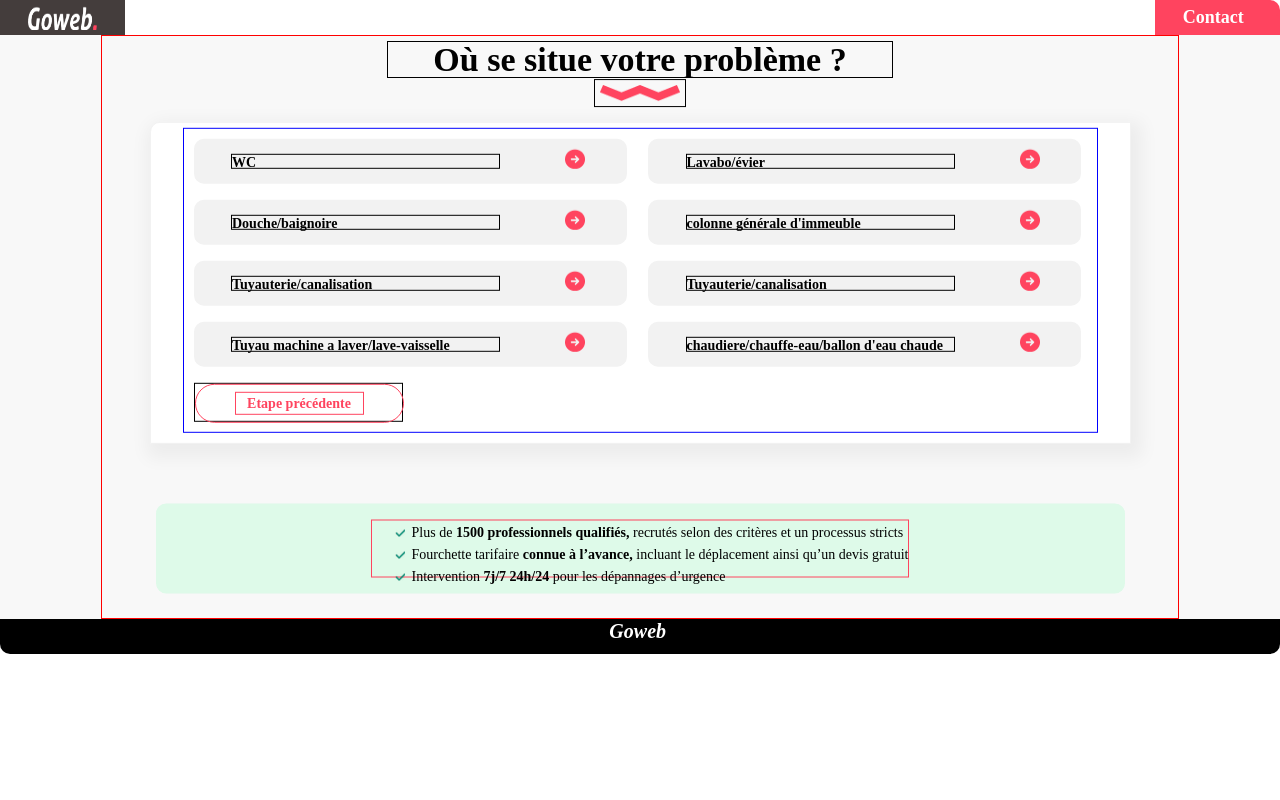
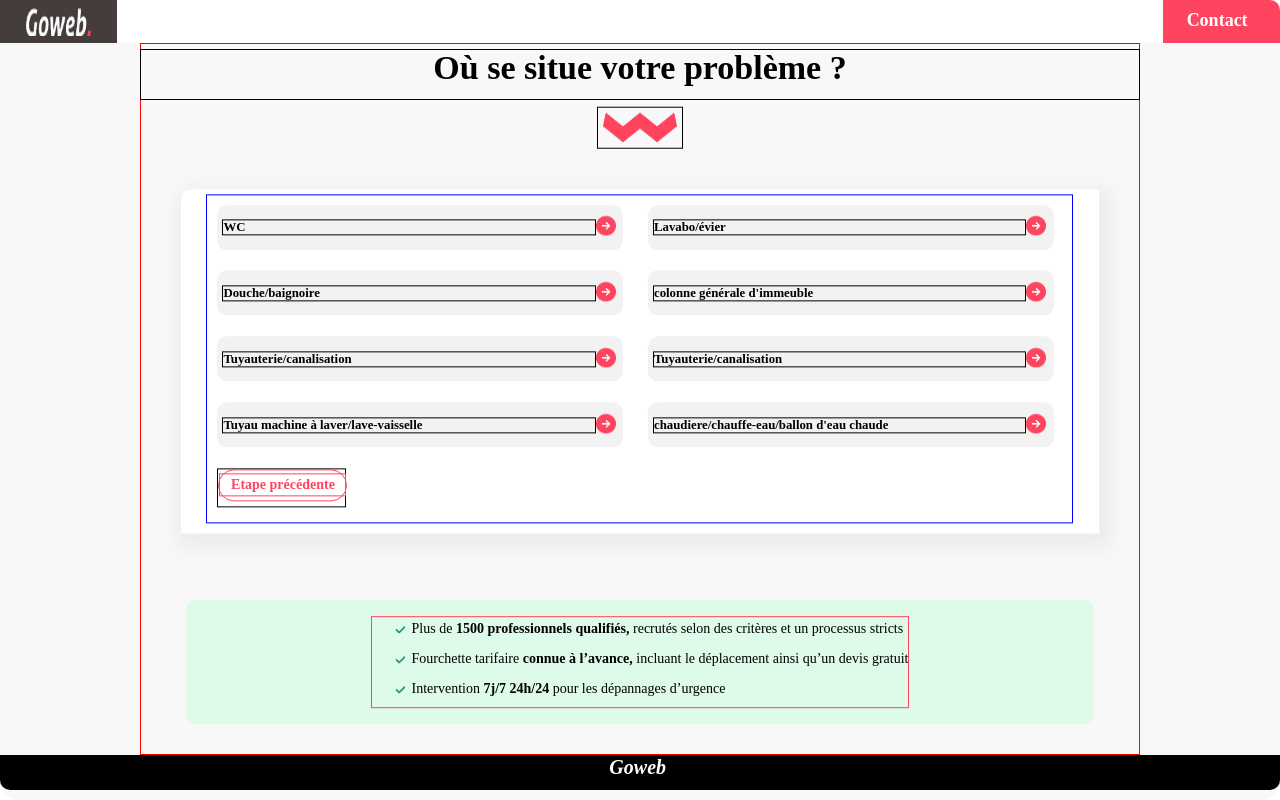
Before and after one commit to Akim-Kaf/projetgoweb, a React (Create React App) app: page / in a window 1280 px wide. Built offline with nearby package versions, Linux system fonts and the light colour scheme.

Commit message:
reponsive template v1

```diff
--- a/src/components/questionnaire/Questionnaire.css
+++ b/src/components/questionnaire/Questionnaire.css
@@ -1,10 +1,12 @@
 .main-container{
-    width: 1339;
-    height: 654;
+    position:absolute;
+    /*z-index: auto;*/
+    width: 100%;
+    height: 100%;
     gap: 48px;
     opacity: 0px;
-    top: 170px;
-    left: 170px;
+    /*top: 170px;    */
+    /*left: 170px;          */
     border-radius: 20px;
     background: #F8F8F8;
     opacity: 0px;
@@ -14,7 +16,7 @@
 .nav-bar{
     display: flex;
     width: 100%;
-    height: 35px;
+    height: 5.352%;
     gap: 0px;
     justify-content: space-between;
     opacity: 0px;
@@ -22,17 +24,17 @@
 }
 
 .logo-frame{
-    width: 125px;
-    height: 35px;
-    gap: 8px;
+    width: 9.151%;
+    height: 100%;
+    /*gap: 8px;*/
     opacity: 0px;
     background: #443D3C;
     display: flex;
 }
 
 .logo{
-    width: 69px;
-    height: 24px;
+    width: 55.2%;
+    height: 68.573%;
     gap: 0px;
     opacity: 0px;
     margin: auto;
@@ -40,8 +42,8 @@
 
 
 .contact-frame{
-    width: 125px;
-    height: 35px;
+    width: 9.151%;
+    height: 100%;
     display: flex;
     gap: 0px;
     opacity: 0px;
@@ -66,8 +68,8 @@
 
 
 .main-frame{
-    width: 1066px;
-    height: 572px;
+    width: 77.16%;
+    height: 87.461%;
     padding: 5px;
     opacity: 0px;
     margin: auto;
@@ -78,8 +80,9 @@
 }
 
 .main-text{
-    width: 494px; /*no*/
-    height: 25px; /*no*/
+    /*width: 420px; */
+    width: 100%;
+    height: 43%; /*no*/
     padding: 5px;
     font-family:"poppins";
     font-weight: 700;
@@ -91,8 +94,8 @@
 }
 
 .line-frame{
-    width: 80px;
-    height: 16.67px;
+    width: 7.5%;
+    height: 36%;
     /*margin-top: -8%;*/
     transform: translateY(-80%);
     border: 1px solid black; /*to remove*/
@@ -100,8 +103,8 @@
 }
 
 .content-frame{
-    width: 969px;
-    height: 310px;
+    width: 92%;
+    height: 90%;
     transform: translateY(-10%);
     /*margin-top: -105px;*/
     padding: 5px;
@@ -120,8 +123,8 @@
 .grid-frame{
     display: grid;
     grid-template-columns: repeat(2,1fr);
-    width: 893px;
-    height: Hug (396px)px;
+    width: 93%;
+    height: 92%;/*283px*/
     padding: 10px;
     gap: 16px;
     opacity: 0px;
@@ -132,7 +135,7 @@
 
 .card{
     display: flex;
-    width: 423px;
+    width: 95.5%;/*423px;*/
     height: 35px;
     padding: 5px;
     gap: 0px;
@@ -146,7 +149,7 @@
 .card-text-frame{
     justify-content: center;
     display:flex;
-    width: 267px;
+    width: 100%;
     gap: 0px;
     opacity: 0px;
     margin: auto;
@@ -155,13 +158,13 @@
 }
 
 .card-text{
-    width: 367px;
-    height: 13px;
+    width: 100%;
+    height: 14px;
     top: 12px;
     gap: 0px;
     opacity: 0px;
     font-family: "Poppins";
-    font-size: 14px;
+    font-size: 80%;
     font-weight: 600;
     margin: auto;
 }
@@ -186,7 +189,7 @@
 }
 
 .back-button-frame{
-    width: 207px;
+    width: 127px;
     height: 37px;
     gap: 10px;
     opacity: 0px;
@@ -194,8 +197,8 @@
 }
 
 .back-button{
-    width: 207px;
-    height: 37px;
+    width: 127px;
+    height: 80%;
     /*padding: 16px;*/
     gap: 8px;
     border-radius: 43px;
@@ -223,8 +226,8 @@
 }
 
 .notification-frame{
-    width: 969px;
-    height: 90px;
+    width: 92%;
+    height: 80%;
     transform: translateY(5%);
     gap: 0px;
     border-radius: 10px;
@@ -232,7 +235,7 @@
     /*margin-top: 45px;*/
     /*margin-bottom: 34px;    */
     justify-content: center;
-    display: flex;
+    display: grid;
     background: #DEFAE9;
 }
 
--- a/src/components/questionnaire/Questionnaire.js
+++ b/src/components/questionnaire/Questionnaire.js
@@ -4,7 +4,7 @@ function Questionnaire(props){
         id:1,question:'Où se situe votre problème ?',
             responses:['WC','Lavabo/évier','Douche/baignoire',
                 "colonne générale d'immeuble","Tuyauterie/canalisation",
-                "Tuyauterie/canalisation","Tuyau machine a laver/lave-vaisselle",
+                "Tuyauterie/canalisation","Tuyau machine à laver/lave-vaisselle",
                 "chaudiere/chauffe-eau/ballon d'eau chaude"
             ]
         }
```
Also changed, not shown: public/logo.png.
